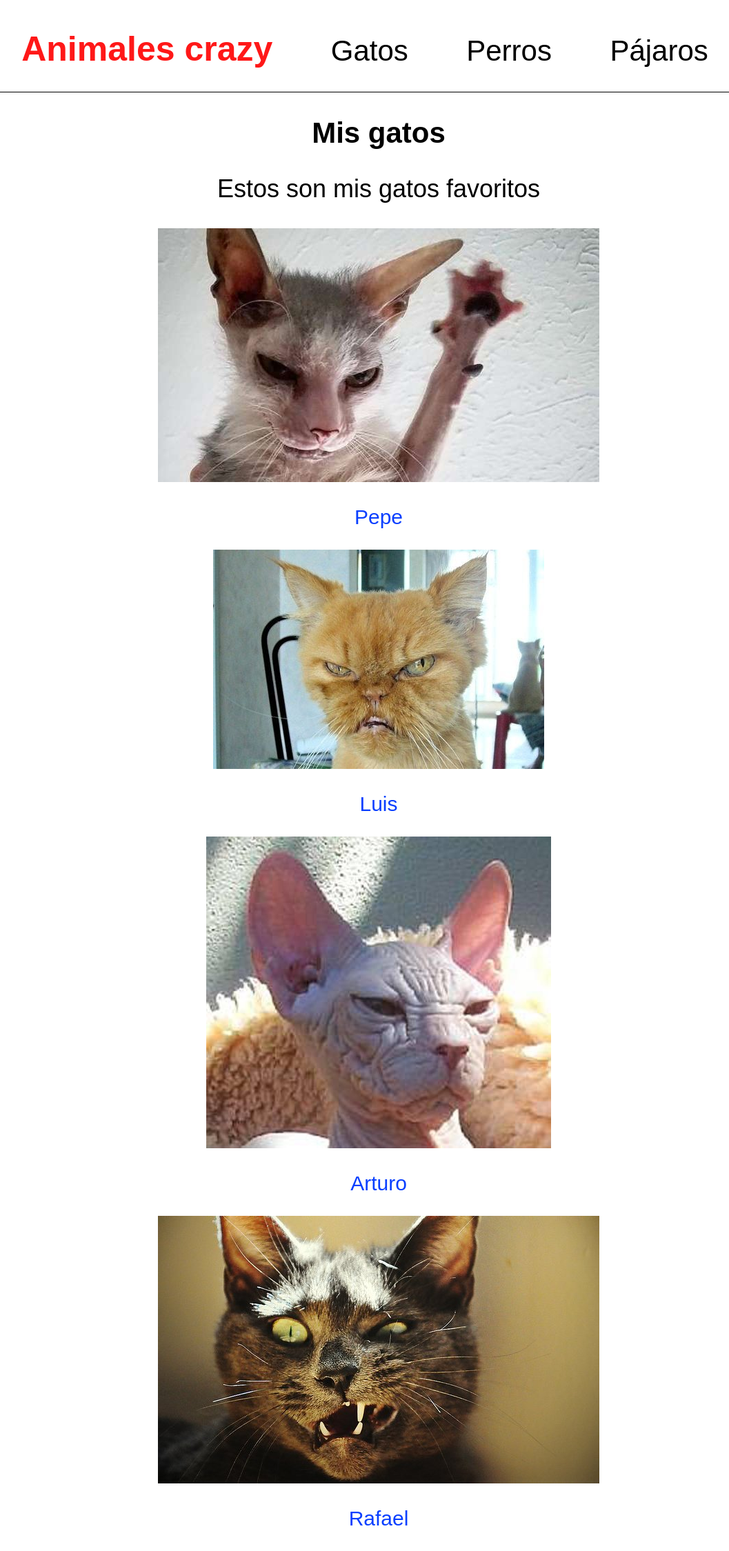
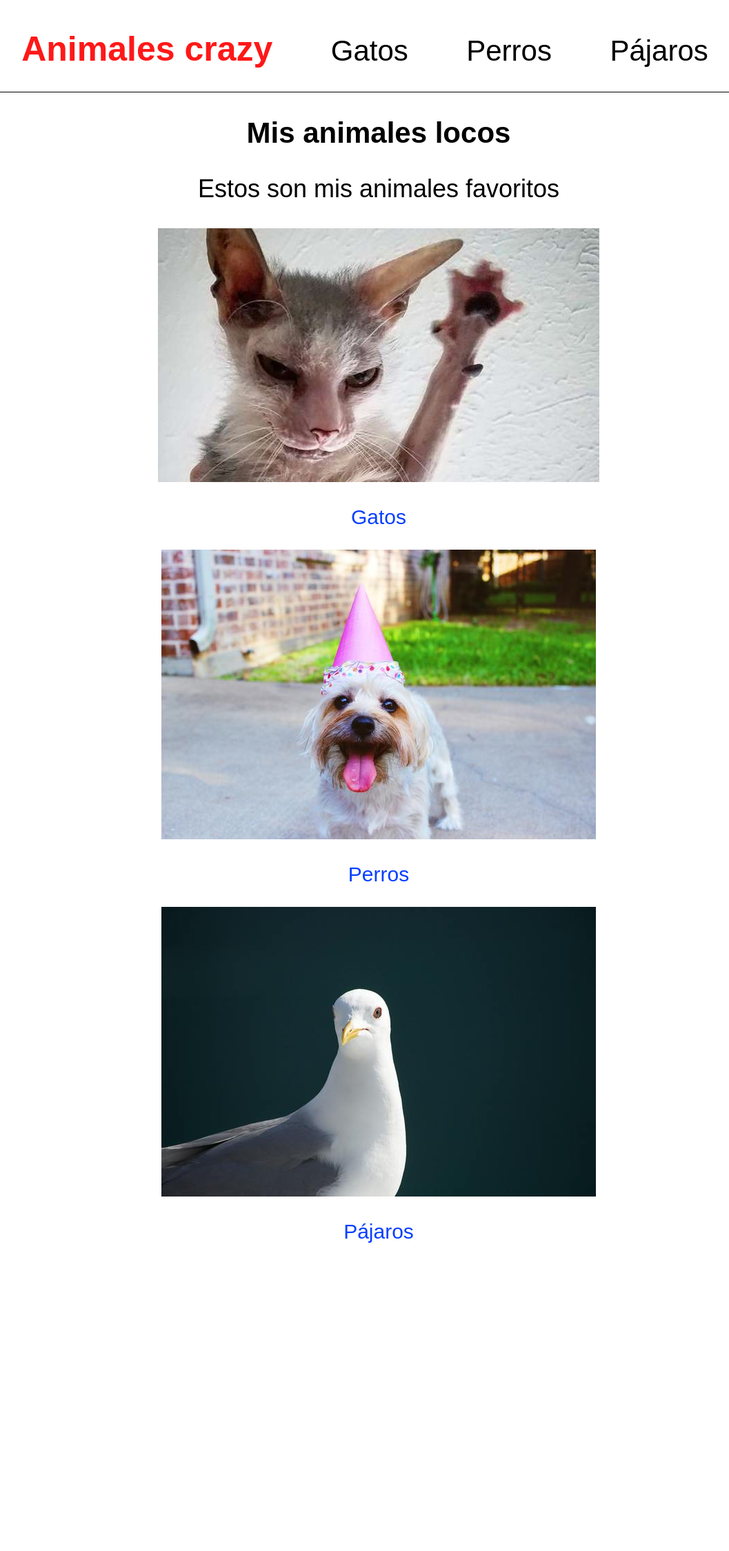
Before and after one commit to miguelsimon/ejercicios, a plain HTML site: page website_pruebas_git/index.html in a window 1280 px wide. Shown: the whole page at 69% size, without its empty margins (91-1148 px from the left). After the commit the page ends 1833 px from the top, so only its background shows below. Drawn offline with Linux system fonts and the light colour scheme.

Commit message:
new index

```diff
--- a/website_pruebas_git/index.html
+++ b/website_pruebas_git/index.html
@@ -12,25 +12,23 @@
       </div>
       <div class="menu">
         <ul>
-          <li><a href="index.html">Gatos</a></li>
+          <li><a href="gatos.html">Gatos</a></li>
           <li><a href="perros.html">Perros</a></li>
           <li><a href="pajaros.html">Pájaros</a></li>
         </ul>
       </div>
     </div>
     <div class="texts">
-      <h2>Mis gatos</h2>
-      <h3>Estos son mis gatos favoritos</h3>
+      <h2>Mis animales locos</h2>
+      <h3>Estos son mis animales favoritos</h3>
     </div>
     <div class="imagenes">
-      <img src="cats/cat_1.jpg"></img>
-      <p>Pepe</p>
-      <img src="cats/cat_2.jpg"></img>
-      <p>Luis</p>
-      <img src="cats/cat_3.jpg"></img>
-      <p>Arturo</p>
-      <img src="cats/cat_4.jpg"></img>
-      <p>Rafael</p>
+      <a href="gatos.html"><img src="cats/cat_1.jpg"></img></a>
+      <p>Gatos</p>
+      <a href="perros.html"><img src="perros/perro-1.jpg"></a>
+      <p>Perros</p>
+      <a href="pajaros.html"><img src="pajaros/pajaro-3.jpg"></img></img></a>
+      <p>Pájaros</p>
     </div>
   </div>
 </body>
```
Also changed, not shown: website_pruebas_git/index-2.html (deleted, +0 -35 lines).
